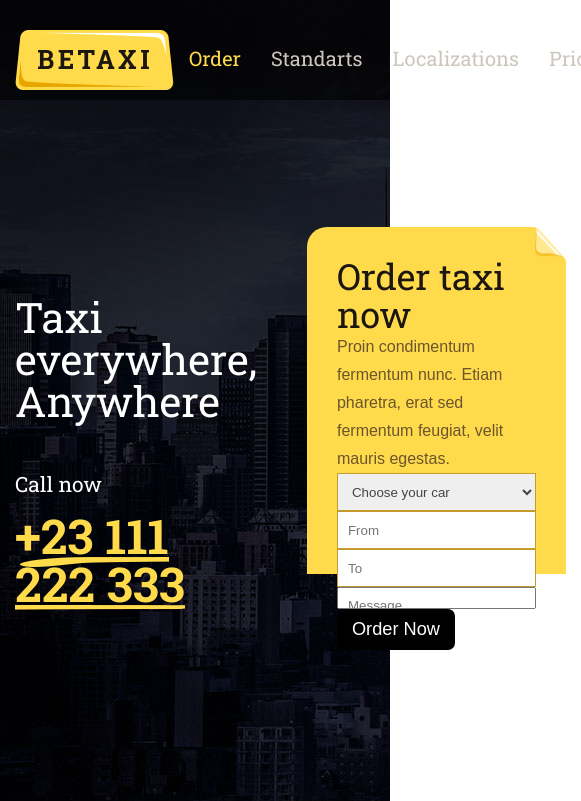
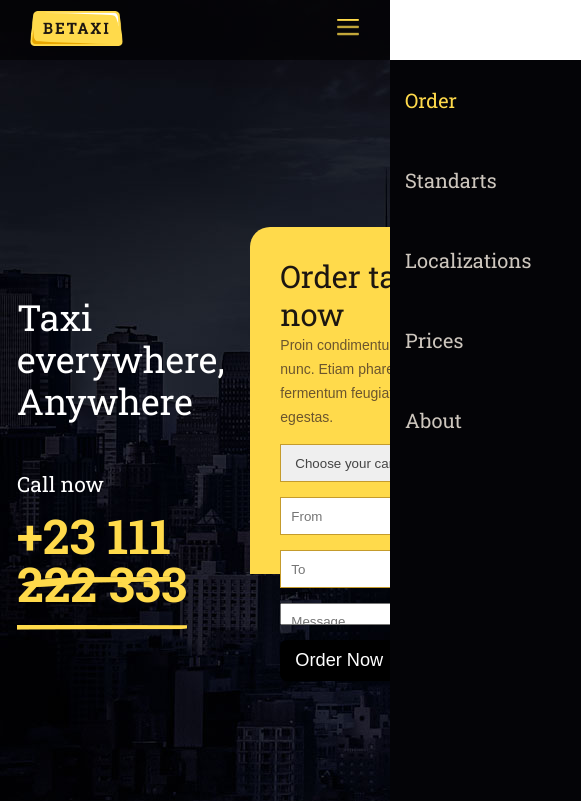
Before and after one commit to gokhanimen/taxi-landing-page, a plain HTML site: page index.html in a window 390 px wide. Shown: the top 801 px of the page, 581 px wide, since content can reach past the window. Drawn offline with Linux system fonts and the light colour scheme.

Commit message:
Responsive tablet design has been completed.

```diff
--- /dev/null
+++ b/css/responsive.css
@@ -0,0 +1,119 @@
+/* Phone Css */
+
+.header{
+    display: block;
+    min-height: 60px;
+}
+
+.choose-car,
+.form-from,
+.form-to,
+.form-message {
+    margin-bottom: 15px;
+}
+
+.show-case-form-title {
+    font-size: 31px;
+}
+
+.show-case-form-desc {
+    font-size: 14px;
+    line-height: 24px;
+    margin-bottom: 15px;
+}
+
+.container{
+    max-width: 768px;
+    padding-left: 30px;
+    padding-right: 30px;
+}
+
+.localization,.localization-map {
+    height: 600px;
+}
+
+.show-case-info{
+   flex: none;
+   width: 50%;
+   margin-right: 0;
+}
+
+.show-case-title{
+    font-size: 36px;
+    max-width: 100%;
+}
+
+.show-case-number{
+    padding-bottom: 20px;
+}
+
+/* Prices */
+
+.prices{
+    height: 50vh;
+    width: 100%;
+}
+
+.price-article-title{
+    height: 115px;
+    width: 271px;
+    margin-bottom: 30px;
+    font-size: 31px;
+}
+
+.price-article-paragraph{
+    height: 133px;
+    width: 271px;
+    margin-bottom: 30px;
+    font-size: 14px;
+}
+
+.price-cards{
+    height: 431px;
+    width: 450px;
+}
+
+.price-card1{
+    margin-right: 3px;
+    margin-left: 10px;
+    padding: 16px;
+}
+
+.price-card2{
+    padding: 16px;
+}
+
+.price-car-type{
+    height: 19px;
+    width: 160px;
+}
+
+/* About */
+
+.about-img{
+    max-width: 155px;
+}
+
+.hamburger-menu-btn {
+    display: block;
+    background: no-repeat url(./../img/menu.png) center / 22px;
+}
+
+.navigation{
+    position: absolute;
+    height: calc(100vh - 60px) ;
+    background-color: #040407;
+    width: 300px;
+    right: -300px;
+    top: 60px;
+    transition: all 200ms;
+}
+
+.navigation.-opened{
+    right: 0;
+}
+
+.navigation-list{
+    flex-direction: column;
+    justify-content: flex-start;
+}
--- a/css/style.css
+++ b/css/style.css
@@ -39,8 +39,6 @@ body {
 /* Header */
 
 .header {
-    height: 100px;
-    line-height: 100px;
     width: 100%;
     position: fixed;
     top: 0;
@@ -51,10 +49,11 @@ body {
     display: flex;
     align-items: center;
     justify-content: space-between;
+    height: 60px;
 }
 
-.logo {
-    display: flex;
+.logo img{
+    height: 35px;
 }
 
 .navigation-list {
@@ -506,3 +505,14 @@ body {
     width: 100%;
     box-shadow: 0 0 4px 2px;
 }
+
+.hamburger-menu-btn {
+    display: none;
+    height: 24px;
+    width: 24px;
+    border: none;
+    user-select: none;
+    outline: none;
+    cursor: pointer;
+    background: no-repeat url(./../img/menu.png) center;
+}
--- a/index.html
+++ b/index.html
@@ -4,6 +4,7 @@
     <meta charset="UTF-8">
     <meta name="viewport" content="width=device-width, initial-scale=1.0">
     <link rel="stylesheet" href="./css/style.css">
+    <link rel="stylesheet" media="(max-width:768px)" href="./css/responsive.css">
     <title>Taxi Landing Page</title>
 </head>
 <body>
@@ -14,7 +15,7 @@
         <div class="container">
             <div class="content">
                 <a href="#show-case" class="logo"><img src="./img/taxi.png" alt="Taksi Logo"></a>
-                <nav class="navigation">
+                <nav id="navigation" class="navigation">
                     <ul class="navigation-list">
                         <li class="navigation-item">
                             <a class="-active" href="#show-case">Order</a>
@@ -33,6 +34,7 @@
                         </li>
                     </ul>
                 </nav>
+                <button id="hamburger-menu-btn" class="hamburger-menu-btn"></button>
             </div>
         </div>
         </header>
@@ -125,8 +127,7 @@
         <div class="container">
             <div class="row">
                 <article class="price-info">
-                    <h3 class="price-article-title">10% discounts for
-                        our constant clients</h3>
+                    <h3 class="price-article-title">10% discounts for our constant clients</h3>
 
                         <p class="price-article-paragraph">
                             Pellentesque non eleifend neque. Integer placerat ut sapien at dictum. Ut vel leo ut mauris interdum lobortis. Aliquam luctus tincidunt elit, vitae turpis duis.
@@ -206,5 +207,22 @@
 
         <div class="copyright">© 2020 eGeTaxi - BeTheme. All Rights Reserved. eGe group</div>
     </section>
+
+    <script>
+        const hamburgerMenu = document.querySelector("#hamburger-menu-btn");
+        const sideMenu = document.querySelector("#navigation");
+
+        hamburgerMenu.addEventListener("click", function(){
+
+            if (sideMenu.classList.contains("-opened")) {
+                sideMenu.classList.remove("-opened")
+            }
+            else{
+                sideMenu.classList.add("-opened")
+            }
+        });
+
+    </script>
+
 </body>
 </html>
```
Also changed, not shown: img/menu.png (added).
